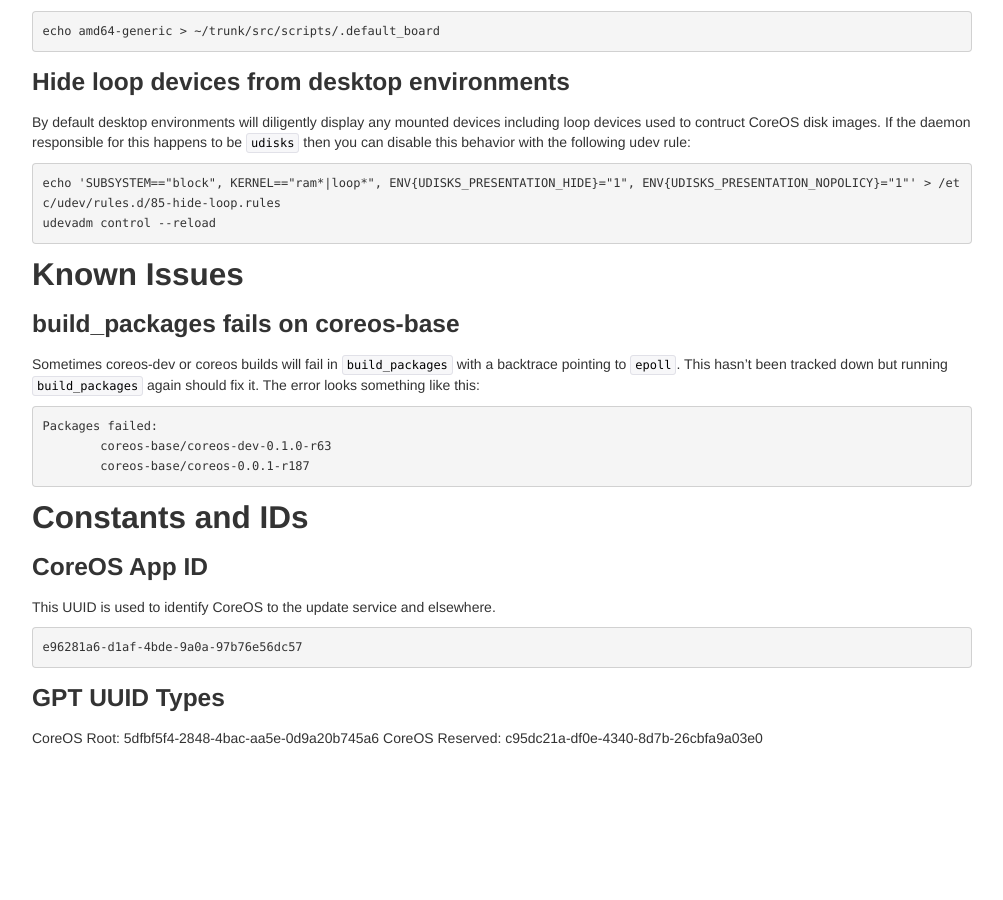
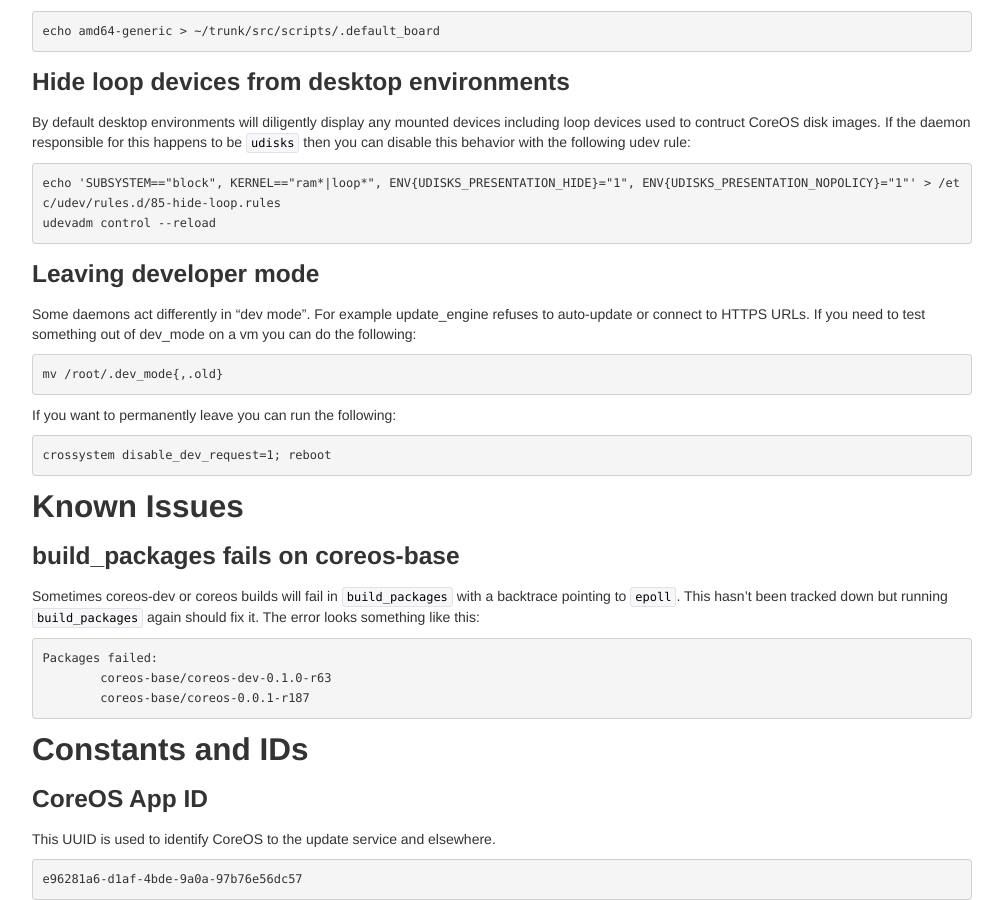
Before and after one commit to RandomStuffs22/coreos.github.com, a Jekyll site: the page built from index.markdown, in a window 1280 px wide and 900 px high, scrolled down 3771 px. Shown: the whole window, without its empty margins (138-1141 px from the left). Built offline with Jekyll 4.4.1, drawn with Linux system fonts in a browser that asks for light colours; Markdown is read by kramdown in place of the engine named in the settings; before the commit the page ends 4529 px from its top, so only the background shows below that.

Commit message:
feat(index): add section on leaving dev mode
important for hacking on update_engine

````diff
--- a/index.markdown
+++ b/index.markdown
@@ -284,6 +284,22 @@ echo 'SUBSYSTEM=="block", KERNEL=="ram*|loop*", ENV{UDISKS_PRESENTATION_HIDE}="1
 udevadm control --reload
 ```
 
+### Leaving developer mode
+
+Some daemons act differently in "dev mode". For example update_engine refuses
+to auto-update or connect to HTTPS URLs. If you need to test something out of
+dev_mode on a vm you can do the following:
+
+```
+mv /root/.dev_mode{,.old}
+```
+
+If you want to permanently leave you can run the following:
+
+```
+crossystem disable_dev_request=1; reboot
+```
+
 ## Known Issues
 
 ### build\_packages fails on coreos-base
````
